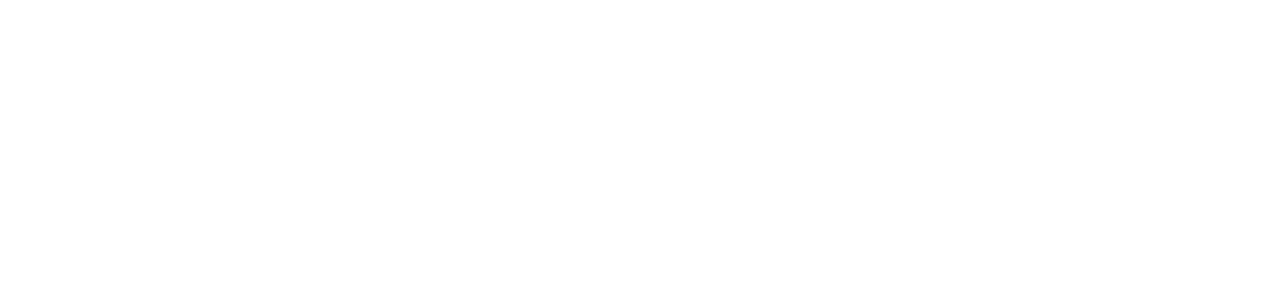
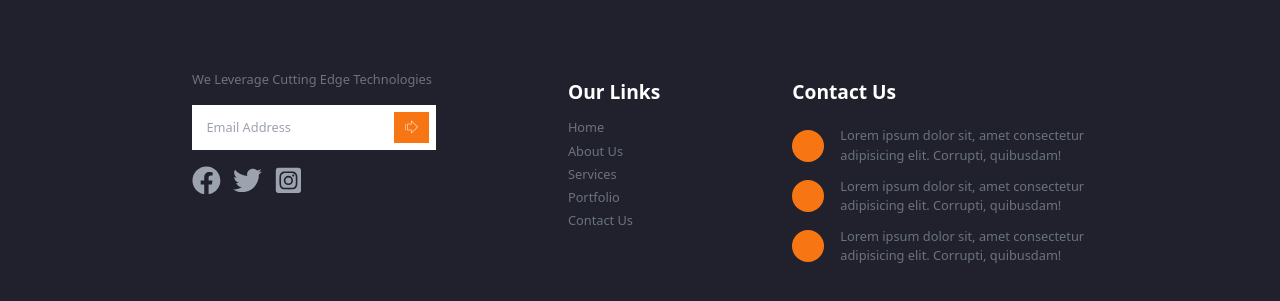
Before and after one commit to Axis-Technologies-India/Axis-Technologies, a React (Vite) app: page / in a window 1280 px wide. Shown: the part 2828-3129 px from the top of the page. Before the commit the page ends 2818 px from the top, so only its background shows below. Built offline with nearby package versions, Linux system fonts and the light colour scheme.

Commit message:
Added footer

```diff
--- a/src/App.jsx
+++ b/src/App.jsx
@@ -1,5 +1,5 @@
 import { Outlet } from "react-router-dom"
-
+import Footer from "./Sections/Footer"
 import Navbar from "./Sections/Landing/Navbar"
 
 const App = () => {
@@ -7,6 +7,7 @@
     <>
       {/*<Navbar/>*/}
       <Outlet/>
+      <Footer/>
       {/* <Home/> */}
     </>
   )
--- a/src/Pages/Home.jsx
+++ b/src/Pages/Home.jsx
@@ -3,7 +3,6 @@
 import Services from "../Sections/Services"
 import Faq from "../Sections/Faq"
 import Client from '../Sections/Client'
-
 import React from 'react'
 
 const Home = () => {
--- /dev/null
+++ b/src/Sections/Footer.jsx
@@ -0,0 +1,51 @@
+import { PiArrowFatLineRightThin } from "react-icons/pi";
+import { FaTwitter } from "react-icons/fa";
+import { FaFacebook } from "react-icons/fa";
+import { FaInstagramSquare } from "react-icons/fa";
+
+
+const Footer = () => {
+    return <footer className="bg-secondaryColor py-[5rem]">
+        <div className="lg:w-[70%] w-[90%] mx-auto gap-[2rem] flex lg:flex-row flex-col-reverse items-center lg:justify-between lg:items-start">
+            <div className="flex flex-col gap-4">
+                <p className="text-desc">We Leverage Cutting Edge Technologies</p>
+                <div className="flex">
+                    <input type="text" placeholder="Email Address" className="px-[0.9rem] w-[80%] py-[0.8rem] text-[0.8rem]"></input>
+                    <button className="bg-primaryColor w-[20%] border-[7px] border-white flex justify-center items-center">{<PiArrowFatLineRightThin style={{ color: "white" }} />}</button>
+                </div>
+                <div className="flex flex-row lg:justify-start justify-center gap-3">
+                    <a href="#" className=" text-gray-400 text-[1.8rem] rounded-[50%]"><FaFacebook /></a>
+                    <a href="#" className=" text-gray-400 text-[1.8rem] rounded-[50%]"><FaTwitter /></a>
+                    <a href="#" className=" text-gray-400 text-[1.8rem] rounded-[50%]"><FaInstagramSquare /></a>
+                </div>
+            </div>
+
+            <div className="flex flex-col gap-1  lg:items-start items-center justify-start">
+                <p className="text-sec-head text-white my-2">Our Links</p>
+                <a href="#" className="text-desc">Home</a>
+                <a href="#" className="text-desc">About Us</a>
+                <a href="#" className="text-desc">Services</a>
+                <a href="#" className="text-desc">Portfolio</a>
+                <a href="#" className="text-desc">Contact Us</a>
+            </div>
+
+            <div className="flex flex-col gap-3 lg:w-[33%] lg:items-start items-center">
+                <p className="text-sec-head text-white my-2">Contact Us</p>
+                <div className="flex flex-row justify-center items-center gap-4">
+                    <div className="bg-primaryColor min-w-[2rem] min-h-[2rem] rounded-[50%]"></div>
+                    <p className="text-desc">Lorem ipsum dolor sit, amet consectetur adipisicing elit. Corrupti, quibusdam!</p>
+                </div>
+                <div className="flex flex-row justify-center items-center gap-4">
+                    <div className="bg-primaryColor min-w-[2rem] min-h-[2rem] rounded-[50%]"></div>
+                    <p className="text-desc">Lorem ipsum dolor sit, amet consectetur adipisicing elit. Corrupti, quibusdam!</p>
+                </div>
+                <div className="flex flex-row justify-center items-center gap-4">
+                    <div className="bg-primaryColor min-w-[2rem] min-h-[2rem] rounded-[50%]"></div>
+                    <p className="text-desc">Lorem ipsum dolor sit, amet consectetur adipisicing elit. Corrupti, quibusdam!</p>
+                </div>
+            </div>
+        </div>
+    </footer>
+}
+
+export default Footer
```
